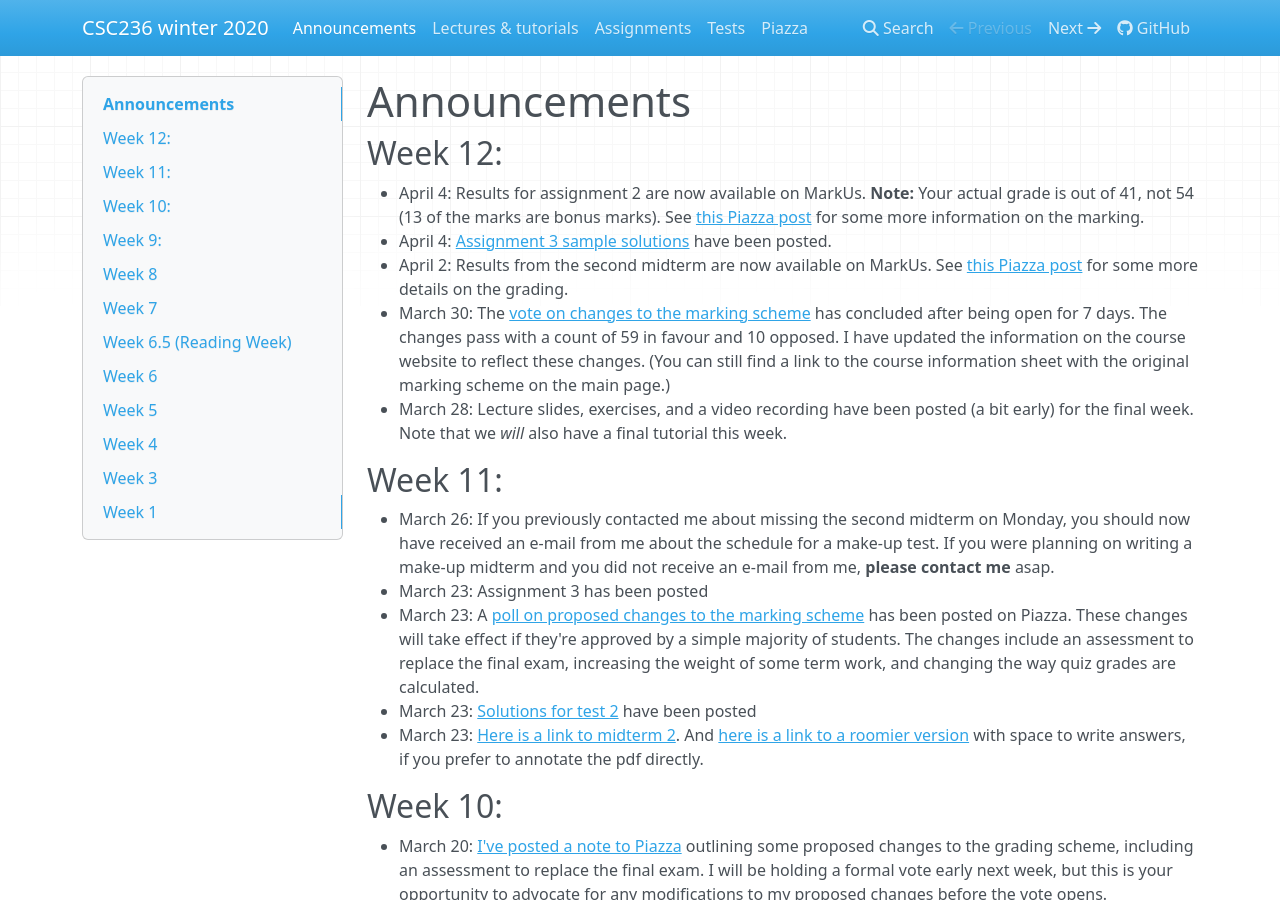
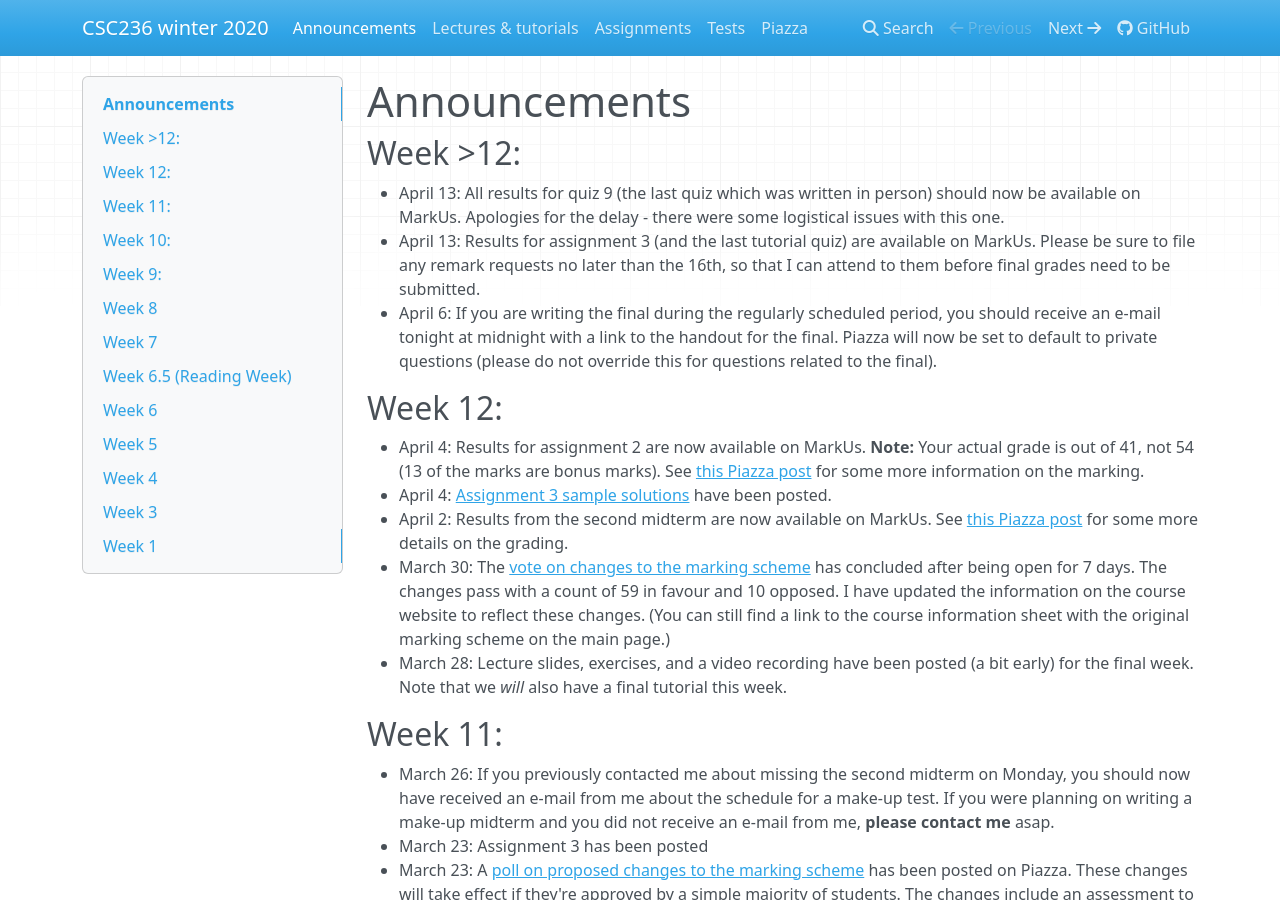
Before and after one commit to colinmorris/csc236, an MkDocs documentation site: the page built from docs/announcements.md, in a window 1280 px wide and 900 px high. Built offline with MkDocs 1.6.1, drawn with Linux system fonts in a browser that asks for light colours; nearby versions of some CDN libraries.

Commit message:
various end-of-term stuff

```diff
--- a/docs/announcements.md
+++ b/docs/announcements.md
@@ -1,4 +1,9 @@
 # Announcements
+
+## Week >12:
+* April 13: All results for quiz 9 (the last quiz which was written in person) should now be available on MarkUs. Apologies for the delay - there were some logistical issues with this one.
+* April 13: Results for assignment 3 (and the last tutorial quiz) are available on MarkUs. Please be sure to file any remark requests no later than the 16th, so that I can attend to them before final grades need to be submitted.
+* April 6: If you are writing the final during the regularly scheduled period, you should receive an e-mail tonight at midnight with a link to the handout for the final. Piazza will now be set to default to private questions (please do not override this for questions related to the final).
 
 ## Week 12:
 * April 4: Results for assignment 2 are now available on MarkUs. **Note:** Your actual grade is out of 41, not 54 (13 of the marks are bonus marks). See [this Piazza post](https://piazza.com/class/k4xo4w48g2u35e?cid=433) for some more information on the marking.
```
Also changed, not shown: docs/lectures_and_tutorials.md (+1 -1 lines), 6 other files.
